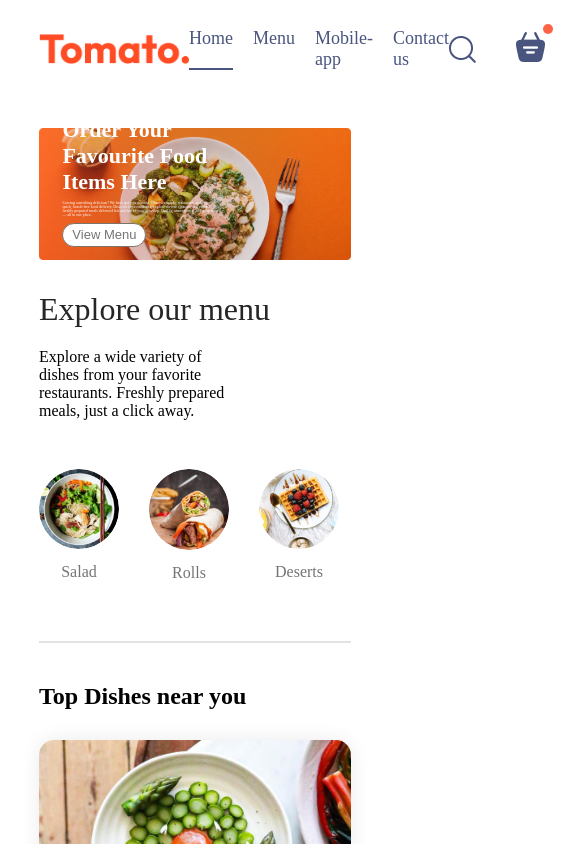
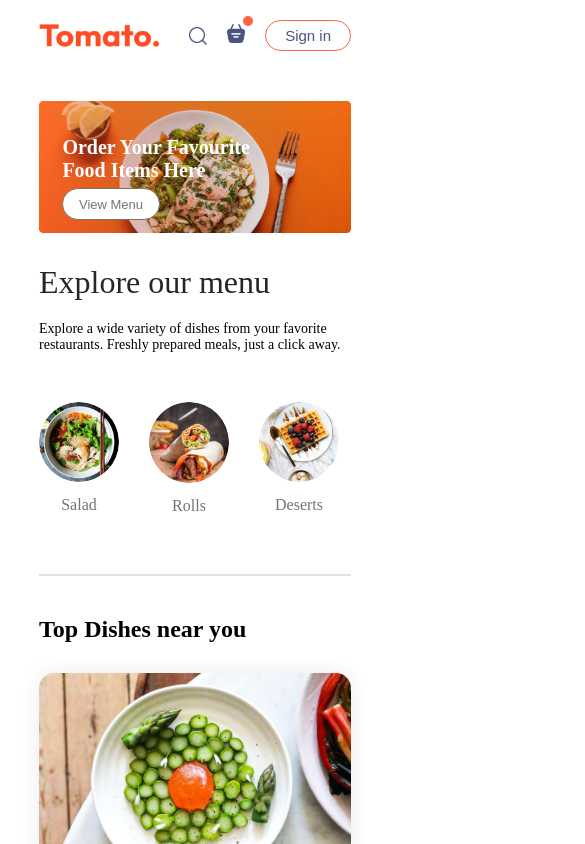
Before and after one commit to AyushiJat10/food-delivery-application, a React (Vite) app: page / in a window 390 px wide. Shown: the top 844 px of the page, 585 px wide, since content can reach past the window. Built offline with nearby package versions, Linux system fonts and the light colour scheme.

Commit message:
Added responsiveness to the application

```diff
--- a/src/components/ExploreMenu/ExploreMenu.css
+++ b/src/components/ExploreMenu/ExploreMenu.css
@@ -48,3 +48,9 @@
     border: 4px solid tomato;
     padding: 2px;
 }
+@media (max-width:1050px){
+    .explore-menu-text{
+        max-width: 100%;
+        font-size: 14px;
+    }
+}
--- a/src/components/FoodItem/FoodItem.jsx
+++ b/src/components/FoodItem/FoodItem.jsx
@@ -4,7 +4,7 @@ import { assets } from '../../assets/assets'
 import { StoreContext } from '../../Context/StoreContext'
 const FoodItem = ({id,name,description,price,image}) => {
 
-    const {cartItem,addtoCart,removefromCart}= useContext(StoreContext)
+    const {cartItem,addtoCart,removeFromCart}= useContext(StoreContext)
   return (
     <div className='food-item'>
         <div className="food-item-img-container">
@@ -13,7 +13,7 @@ const FoodItem = ({id,name,description,price,image}) => {
             ?<img className='add' onClick={()=>addtoCart(id)} src={assets.add_icon_white} alt=''/>
 
             :<div className='food-item-counter'>
-                <img   onClick={()=>removefromCart(id)} src={assets.remove_icon_red} alt="" />
+                <img   onClick={()=>removeFromCart(id)} src={assets.remove_icon_red} alt="" />
                 <p>{cartItem[id]}</p>
                 <img onClick={()=>addtoCart(id)} src={assets.add_icon_green} alt="" />
                 </div>}
--- a/src/components/Footer/Footer.css
+++ b/src/components/Footer/Footer.css
@@ -40,3 +40,25 @@
     background-color: grey;
     border: none;
 }
+@media(max-width:790px){
+    .footer-content{
+        display: flex;
+        flex-direction: column;
+        gap: 35px;
+    }
+    .footer-copyright{
+        text-align: center;
+    }
+}
+@media(max-width:900px){
+    .footer-content{
+
+        gap: 25px;
+    }
+    .footer-copyright{
+        text-align: center;
+    }
+    .footer{
+        padding:20px 4vw;
+    }
+}
--- a/src/components/Header/Header.css
+++ b/src/components/Header/Header.css
@@ -19,13 +19,13 @@
 }
 .header-contents h2{
     color: white;
-    font-size: max(4.5vw,22px);
+    font-size: max(4.3vw,20px);
     font-weight: 500px;
 
 }
 .header-contents p{
     color: white;
-    font-size: 1vw;
+    font-size: 1.2vw;
 }
 .header-contents button{
 
@@ -41,3 +41,22 @@
 .header-contents button:hover{
     background-color: #b6b5b4;
 }
+@media (max-width:1050px){
+
+    .header-contents{
+        max-width: 45%;
+    }
+}
+@media (max-width:750px){
+
+    .header-contents{
+        max-width: 65%;
+
+    }
+     .header-contents p{
+           display: none;
+        }
+        .header-contents button{
+            padding: 2vw 4vw;
+        }
+}
--- a/src/components/Navbar/Navbar.css
+++ b/src/components/Navbar/Navbar.css
@@ -49,3 +49,48 @@
     top: -8px;
     right: -8px;
 }
+@media (max-width:1050px){
+    .navbar .logo{
+        width: 140px;
+    }
+}
+.navbar-menu{
+    gap: 20px;
+    font-size: 20px;
+}
+.navbar-right{
+    gap: 30px;
+}
+.navbar-right img{
+    width: 22px;
+}
+.navbar-right button{
+    padding: 8px 25px;
+}
+@media (max-width:900px){
+    .navbar .logo{
+        width: 120px;
+    }
+}
+.navbar-menu{
+    gap: 15px;
+    font-size: 15px;
+}
+.navbar-right{
+    gap: 20px;
+}
+.navbar-right img{
+    width: 18px;
+}
+.navbar-right button{
+    padding: 6px 19px;
+    font-size: 15px;
+}
+@media (max-width:750px){
+
+
+.navbar-menu{
+   display: none;
+}
+
+}
```
